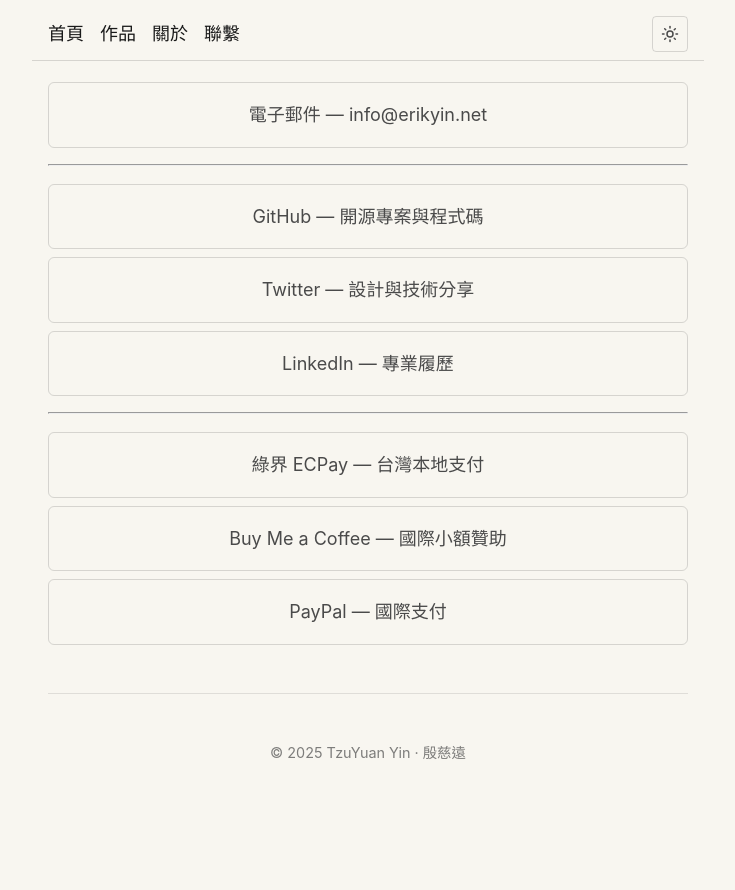
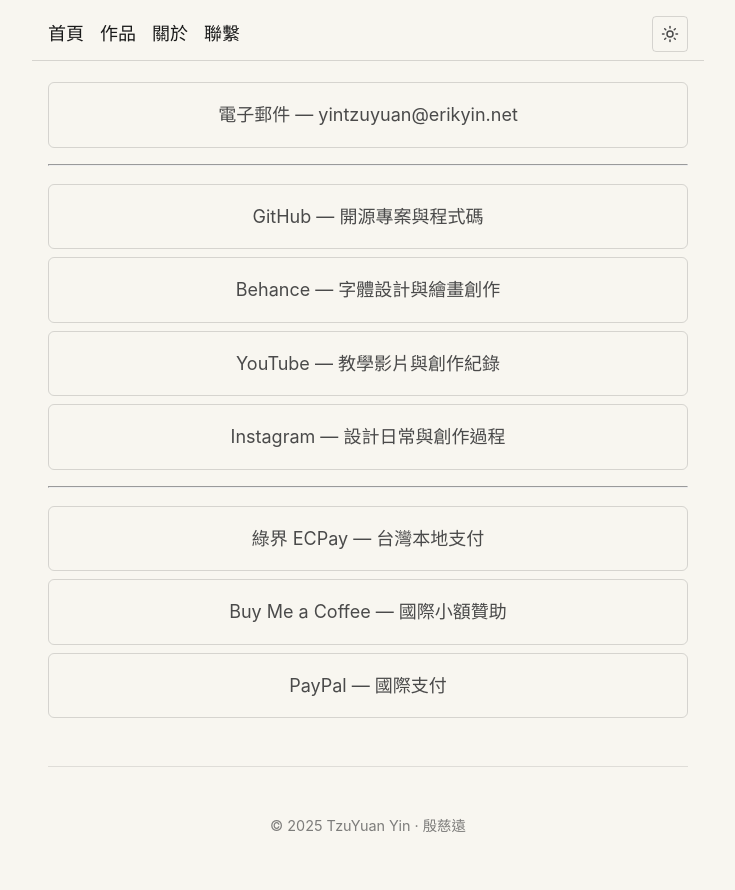
Before and after one commit to yintzuyuan/yintzuyuan.github.io, an Eleventy site: page contact.md in a window 1280 px wide. Shown: the whole page, without its empty margins (272-1007 px from the left). Before the commit the page ends 829 px from the top, so only its background shows below. Built offline with nearby package versions, Linux system fonts and the light colour scheme; Eleventy itself is replaced by a stand-in of ours; files that its build step writes are made by us from their sources.

Commit message:
fix: 更新聯繫電子郵件地址並移除不必要的社群連結

```diff
--- a/contact.md
+++ b/contact.md
@@ -6,7 +6,7 @@
 
 <div class="link-buttons">
 
-- [電子郵件 — info@erikyin.net](mailto:info@erikyin.net)
+- [電子郵件 — yintzuyuan@erikyin.net](mailto:yintzuyuan@erikyin.net)
 
 </div>
 
@@ -15,8 +15,9 @@
 <div class="link-buttons">
 
 - [GitHub — 開源專案與程式碼](https://github.com/yintzuyuan)
-- [Twitter — 設計與技術分享](https://twitter.com/yintzuyuan)
-- [LinkedIn — 專業履歷](https://www.linkedin.com/in/yintzuyuan)
+- [Behance — 字體設計與繪畫創作](https://www.behance.net/erikyin)
+- [YouTube — 教學影片與創作紀錄](https://www.youtube.com/c/erikin1205_typogame)
+- [Instagram — 設計日常與創作過程](https://www.instagram.com/erikyin/)
 
 </div>
 
```
